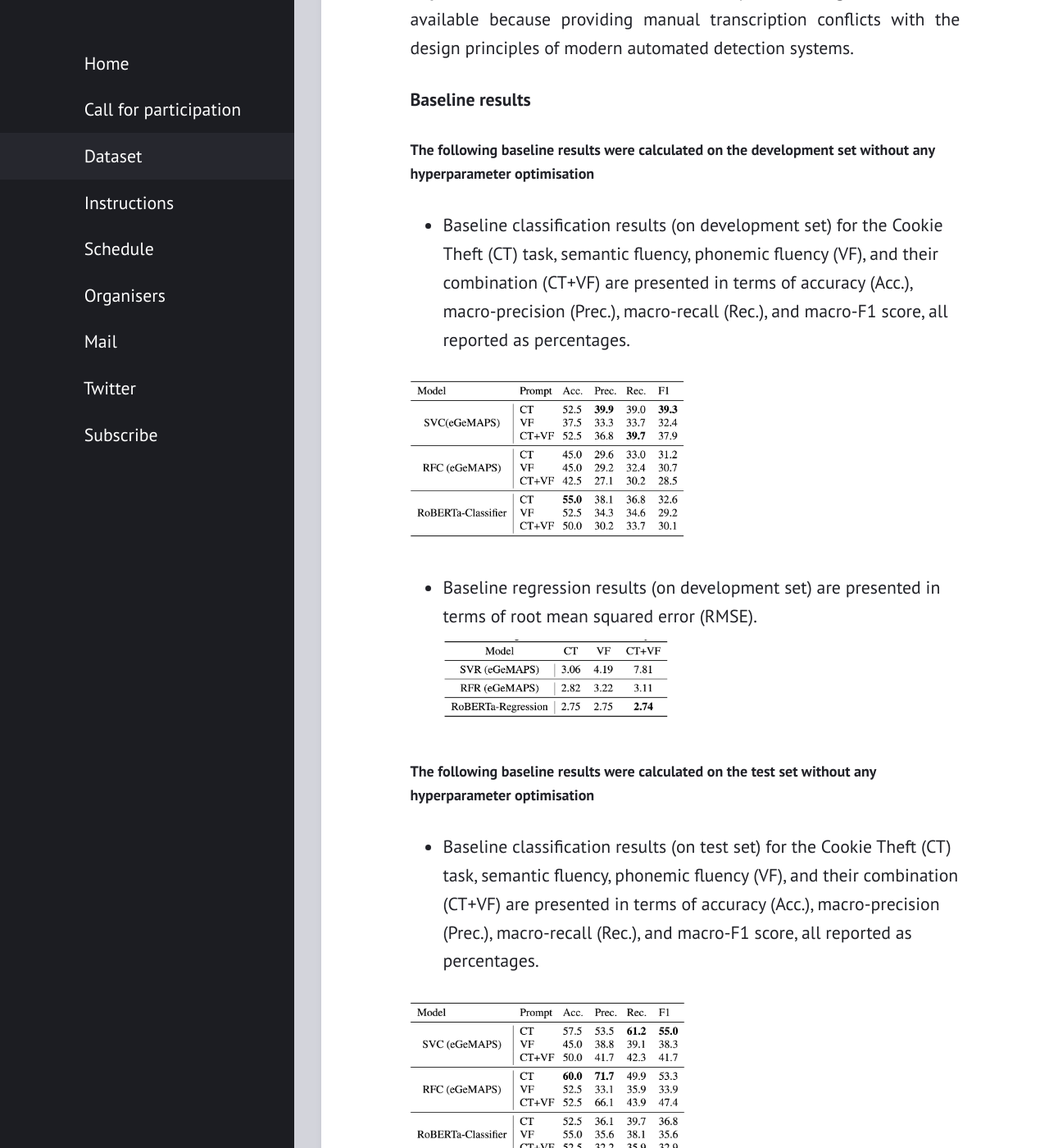
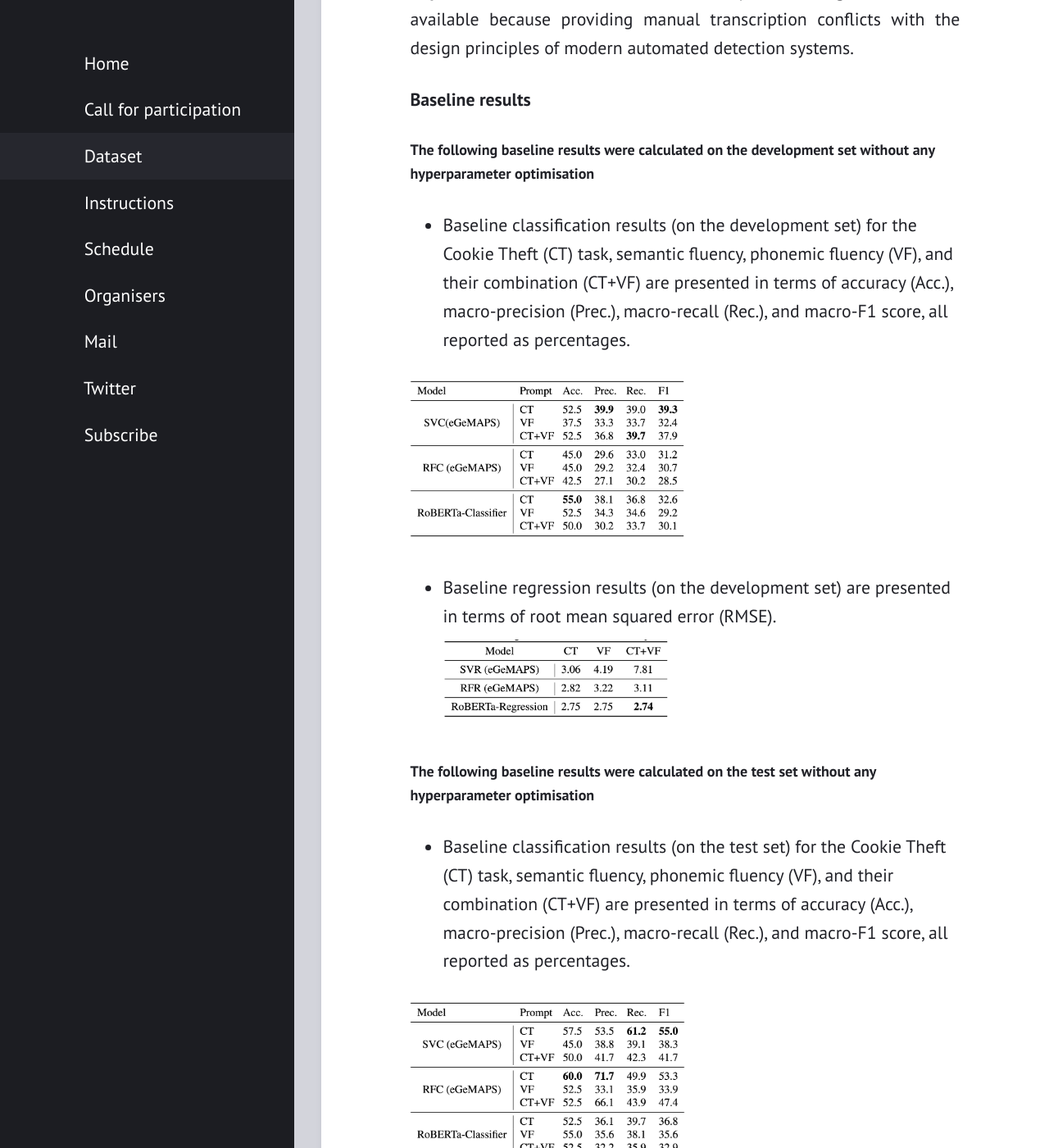
Before and after one commit to processchallenge/processchallenge.github.io, a Jekyll site: the page built from dataset.md, in a window 1280 px wide and 1400 px high, scrolled down 2696 px. Shown: the whole window at 82% size. Built offline with Jekyll 4.4.1, drawn with Linux system fonts in a browser that asks for light colours; some of the changed text lies outside the part shown.

Commit message:
Update dataset.md

```diff
--- a/dataset.md
+++ b/dataset.md
@@ -29,17 +29,17 @@ The training and development sets consist of audio recordings and corresponding
 
 #### Baseline results
 ##### The following baseline results were calculated on the development set without any hyperparameter optimisation
-* Baseline classification results (on development set) for the Cookie Theft (CT) task, semantic fluency, phonemic fluency (VF), and their combination (CT+VF) are presented in terms of accuracy (Acc.), macro-precision (Prec.), macro-recall (Rec.), and macro-F1 score, all reported as percentages.
+* Baseline classification results (on the development set) for the Cookie Theft (CT) task, semantic fluency, phonemic fluency (VF), and their combination (CT+VF) are presented in terms of accuracy (Acc.), macro-precision (Prec.), macro-recall (Rec.), and macro-F1 score, all reported as percentages.
 
 <img src="/Results-cls-devset.png" alt="Classification results on development set" width="50%" height="50%"/>
 
-* Baseline regression results (on development set) are presented in terms of root mean squared error (RMSE).
+* Baseline regression results (on the development set) are presented in terms of root mean squared error (RMSE).
 <img src="/Results-reg-devset.png" alt="Regression results on development set" width="44%" height="44%"/>
 
 ##### The following baseline results were calculated on the test set without any hyperparameter optimisation
-* Baseline classification results (on test set) for the Cookie Theft (CT) task, semantic fluency, phonemic fluency (VF), and their combination (CT+VF) are presented in terms of accuracy (Acc.), macro-precision (Prec.), macro-recall (Rec.), and macro-F1 score, all reported as percentages.
+* Baseline classification results (on the test set) for the Cookie Theft (CT) task, semantic fluency, phonemic fluency (VF), and their combination (CT+VF) are presented in terms of accuracy (Acc.), macro-precision (Prec.), macro-recall (Rec.), and macro-F1 score, all reported as percentages.
 
 <img src="/Results-cls.png" alt="Classification results on test set" width="50%" height="50%"/>
 
-* Baseline regression results (on test set) are presented in terms of root mean squared error (RMSE).
+* Baseline regression results (on the test set) are presented in terms of root mean squared error (RMSE).
 <img src="/Results-reg.png" alt="Regression results on test set" width="44%" height="44%"/>
```
